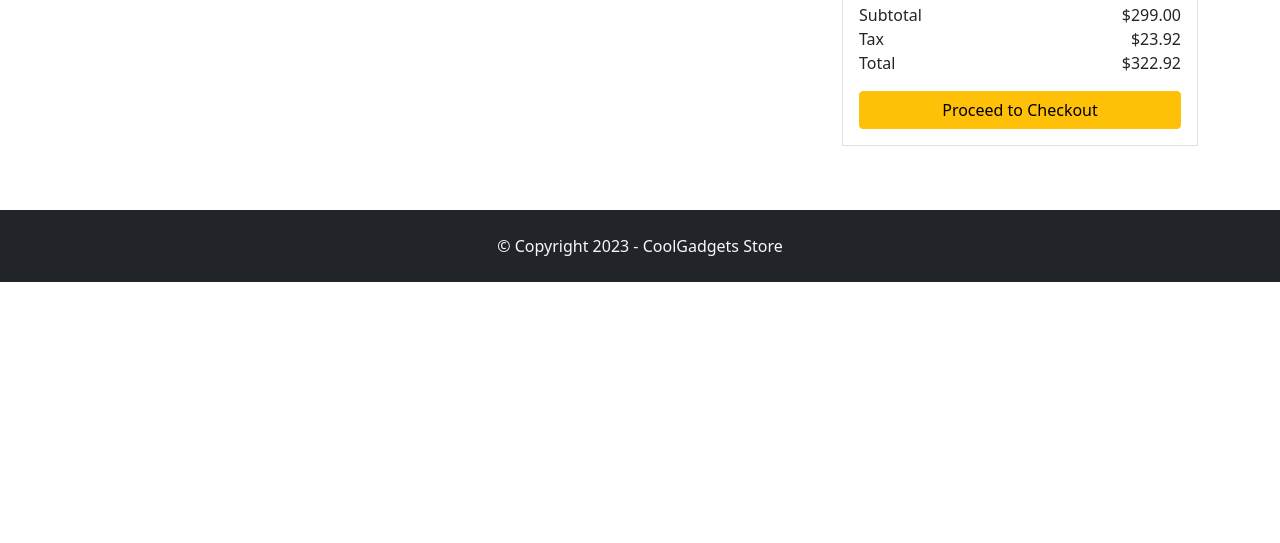
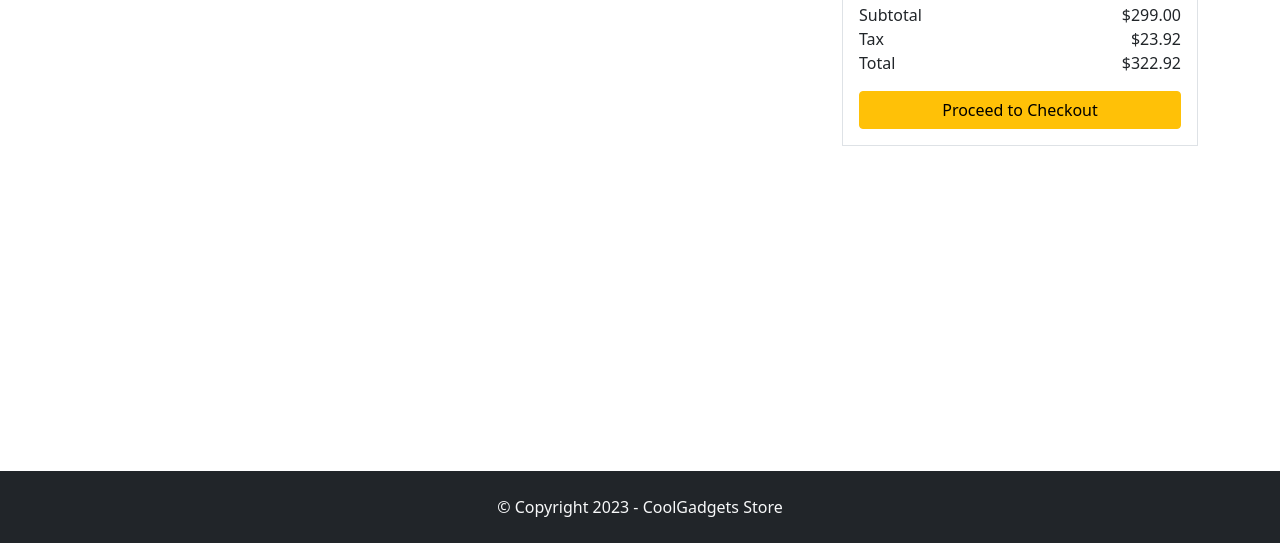
Before and after one commit to AmnaaCodes/School-projects, a plain HTML site: page cart.html in a window 1280 px wide. Shown: the part 257-800 px from the top of the page. Drawn offline with nearby package versions, Linux system fonts and the light colour scheme; a script that the page names is missing.

Commit message:
update: fixed foooter for cart page

```diff
--- a/cart.html
+++ b/cart.html
@@ -78,7 +78,7 @@
         </div>
     </section>
 
-    <footer class="bg-dark text-light py-4 mt-5">
+    <footer class="fixed-footer bg-dark text-light py-4 mt-5">
         <div class="container text-center">
             &copy; Copyright 2023 - CoolGadgets Store
         </div>
--- a/style.css
+++ b/style.css
@@ -58,3 +58,11 @@
         min-height: 300px;
     }
 }
+
+
+.fixed-footer{
+    position: fixed;
+    left: 0;
+    bottom: 0;
+    width: 100%;
+}
```
